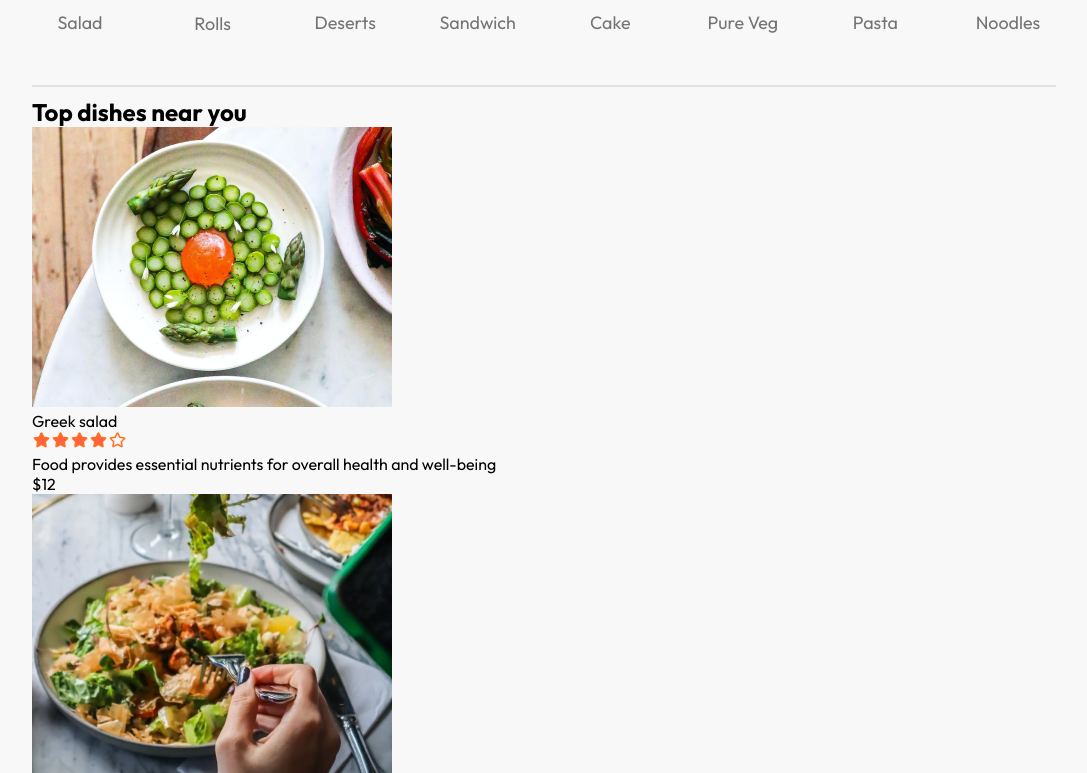
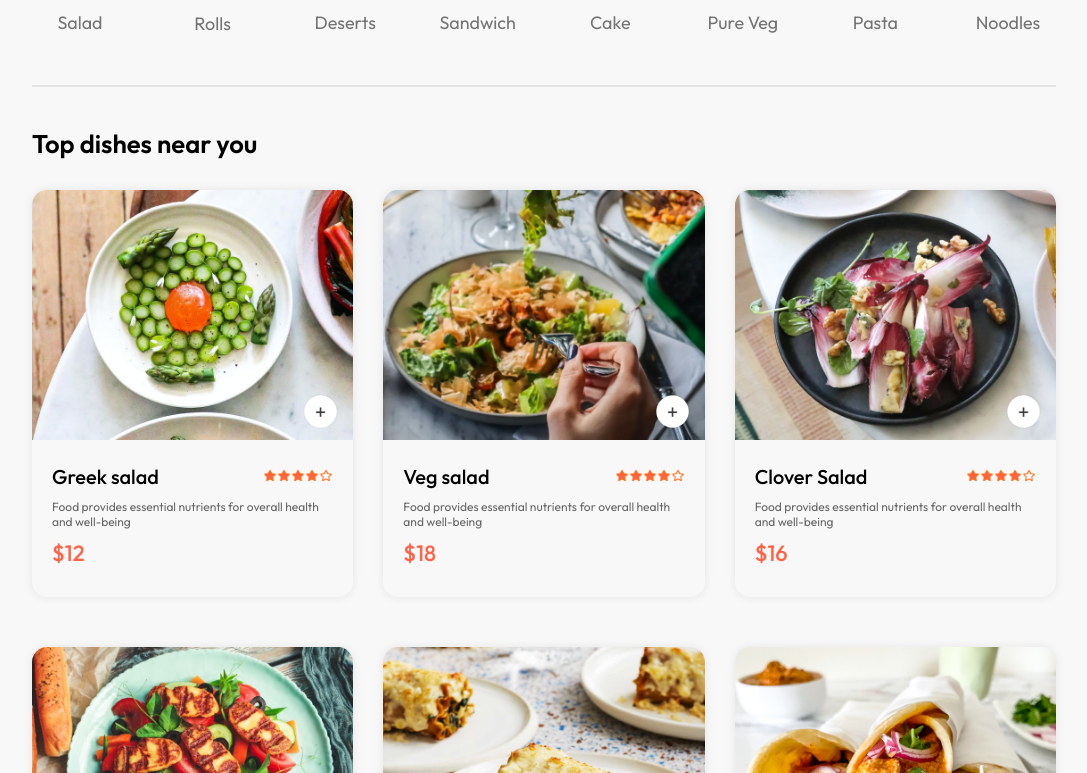
Before and after one commit to Preetiydv/Food-Delivery, a React (Vite) app in the folder frontend/: page / in a window 1280 px wide. Shown: the part 867-1640 px from the top of the page, without its empty margins (96-1183 px from the left). Built offline with nearby package versions, Linux system fonts and the light colour scheme.

Commit message:
Implemented food display with category filtering and cart functionality using context api

```diff
--- a/frontend/src/Context/StoreContext.jsx
+++ b/frontend/src/Context/StoreContext.jsx
@@ -1,14 +1,44 @@
-import { createContext } from "react";
+import { createContext, useEffect, useState } from "react";
 import { food_list } from "../assets/assets";
 
 export const StoreContext=createContext(null)
 
 const StoreContextProvider=(props)=>{
 
+    const[cartItems,setCartItems]=useState({});
+
+    const addToCart = (itemId)=>{
+        if(!cartItems[itemId]){
+            setCartItems((prev)=>({...prev,[itemId]:1}))
+        }
+        else{
+            setCartItems((prev)=>({...prev,[itemId]:prev[itemId]+1}))
+        }
+    }
+
+    const removeFromCart = (itemId) => {
+    setCartItems((prev) => {
+        const newCart = { ...prev };
+        if (newCart[itemId] === 1) {
+            delete newCart[itemId];
+        } else {
+            newCart[itemId] -= 1;
+        }
+        return newCart;
+    });
+};
 
     const contextValue={
-        food_list
+        food_list,
+        cartItems,
+        setCartItems,
+        addToCart,
+        removeFromCart
     }
+
+    useEffect(()=>{
+        console.log(cartItems);
+    },[cartItems])
 
     return(
         <StoreContext.Provider value={contextValue}>
--- a/frontend/src/components/FoodDisplay/FoodDisplay.css
+++ b/frontend/src/components/FoodDisplay/FoodDisplay.css
@@ -0,0 +1,17 @@
+.food-display{
+    margin-top: 30px;
+
+}
+
+.food-display h2{
+    font-size: max(2vw,24px);
+    font-weight: 600;
+}
+
+.food-display-list{
+    display: grid;
+    grid-template-columns: repeat(auto-fill,minmax(240px,1fr));
+    margin-top: 30px;
+    gap: 30px;
+    row-gap: 50px;
+}
--- a/frontend/src/components/FoodItem/FoodItem.css
+++ b/frontend/src/components/FoodItem/FoodItem.css
@@ -0,0 +1,68 @@
+.food-item{
+    width: 100%;
+    margin: auto;
+    border-radius: 15px;
+    box-shadow: 0px 0px 10px #00000015;
+    transition: 0.3s;
+    animation: fadeIn 1s;
+
+}
+
+.food-item-image{
+    width: 100%;
+    border-radius: 15px 15px 0px 0px;
+}
+.food-item-info{
+    padding: 20px;
+}
+.food-item-name-rating{
+    display: flex;
+    justify-content: space-between;
+    align-items: center;
+    margin-bottom: 10px;
+}
+.food-item-name-rating p{
+    font-size: 20px;
+    font-weight: 500;
+}
+.food-item-name-rating img{
+    width: 70px;
+}
+.food-item-desc{
+    color: #676767;
+    font-size: 12px;
+}
+.food-item-price{
+    color: tomato;
+    font-size: 22px;
+    font-weight: 500;
+    margin: 10px 0px;
+}
+.food-item-img-container{
+    position: relative;
+}
+.food-item-img-container .add{
+    width: 35px;
+    position: absolute;
+    bottom: 15px;
+    right: 15px;
+    cursor: pointer;
+    border-radius: 50%;
+}
+.food-item-counter{
+    position: absolute;
+    bottom: 15px;
+    right: 15px;
+    display: flex;
+    align-items: center;
+    gap: 10px;
+    padding: 6px;
+    border-radius: 50px;
+    background-color: white;
+}
+.food-item-counter img{
+    width: 30px;
+}
+.food-item:hover{
+    transform: scale(1.03);
+}
--- a/frontend/src/components/FoodItem/FoodItem.jsx
+++ b/frontend/src/components/FoodItem/FoodItem.jsx
@@ -1,16 +1,29 @@
-import React from 'react'
+import React, { useContext } from 'react'
 import './FoodItem.css'
 import { assets } from '../../assets/assets'
+import { StoreContext } from '../../Context/StoreContext'
 
 const FoodItem = ({id,name,price,description,image}) => {
+
+    const {cartItems,addToCart,removeFromCart}=useContext(StoreContext);
+
 
   return (
     <div className='food-item'>
         <div className="food-item-img-container">
             <img className='food-item-image' src={image} alt="" />
+            {
+                    !cartItems[id]
+                    ?<img className='add' onClick={()=>addToCart(id)} src={assets.add_icon_white} alt="" />
+                    : <div className="food-item-counter">
+                        <img onClick={()=>removeFromCart(id)} src={assets.remove_icon_red} alt="" />
+                        <p>{cartItems[id]}</p>
+                        <img onClick={()=>addToCart(id)} src={assets.add_icon_green} alt="" />
+                    </div>
+            }
         </div>
         <div className="food-item-info">
-            <div className="food item-name-rating">
+            <div className="food-item-name-rating">
                 <p>{name}</p>
                 <img src={assets.rating_starts} alt="" />
             </div>
--- a/frontend/src/components/Header/Header.css
+++ b/frontend/src/components/Header/Header.css
@@ -38,7 +38,7 @@
     font-size: max(1vw,13px);
     border-radius: 50px;
 }
-..header-contents button{
+.header-contents button:hover{
     background-color: tomato;
     color: white;
 }
```
